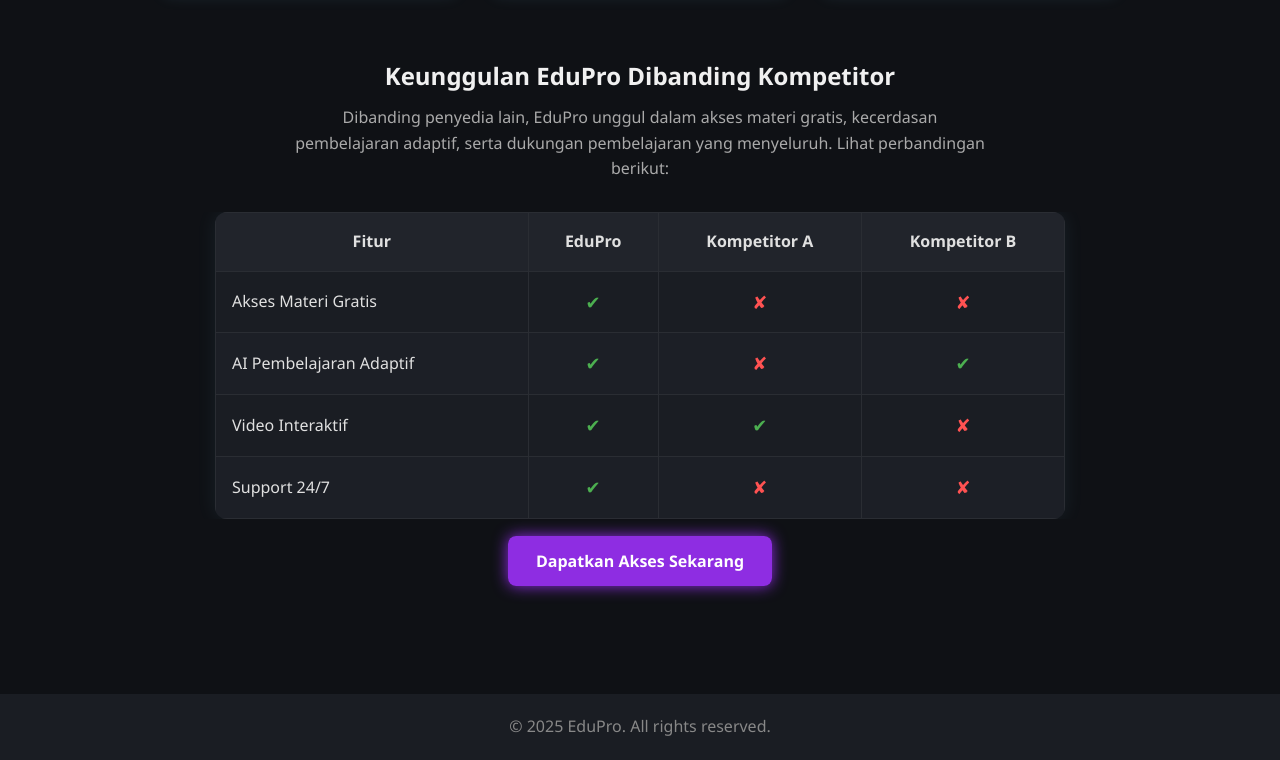
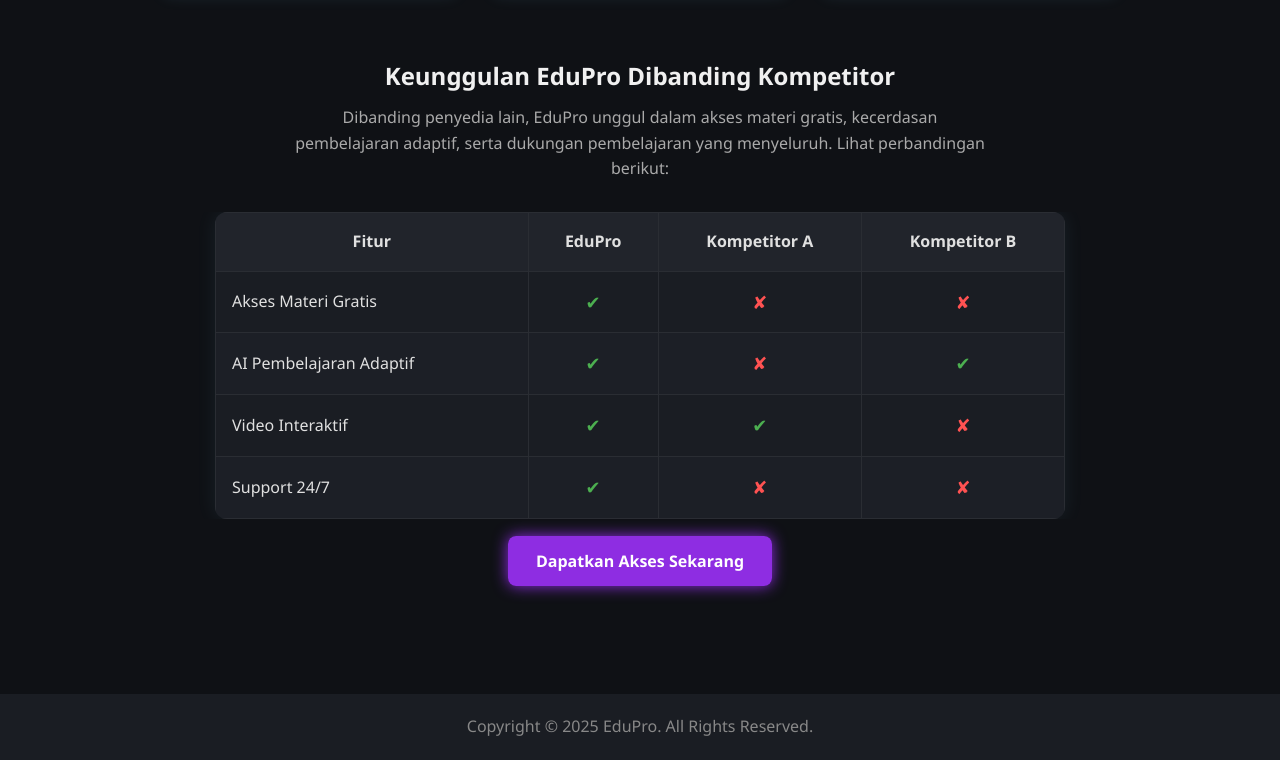
Before and after one commit to Irfansyah001/UCP1_20230140223_E, a plain HTML site: page about.html in a window 1280 px wide. Shown: the part 654-1414 px from the top of the page. Drawn offline with Linux system fonts and the light colour scheme.

Commit message:
mengedit tulisan pada bagian footer di semua file html

```diff
--- a/about.html
+++ b/about.html
@@ -136,7 +136,7 @@
     </main>
 
     <footer>
-      <p>&copy; 2025 EduPro. All rights reserved.</p>
+      <p>Copyright &copy; 2025 EduPro. All Rights Reserved.</p>
     </footer>
   </body>
 </html>
```
Also changed, not shown: contact.html (+1 -1 lines), features.html (+1 -1 lines), index.html (+1 -1 lines).
